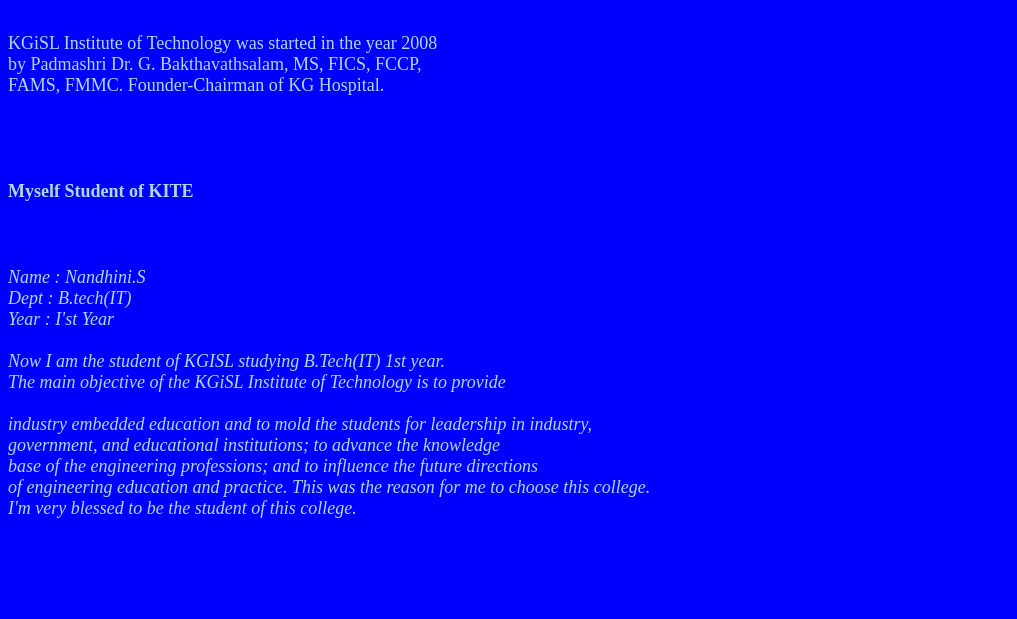
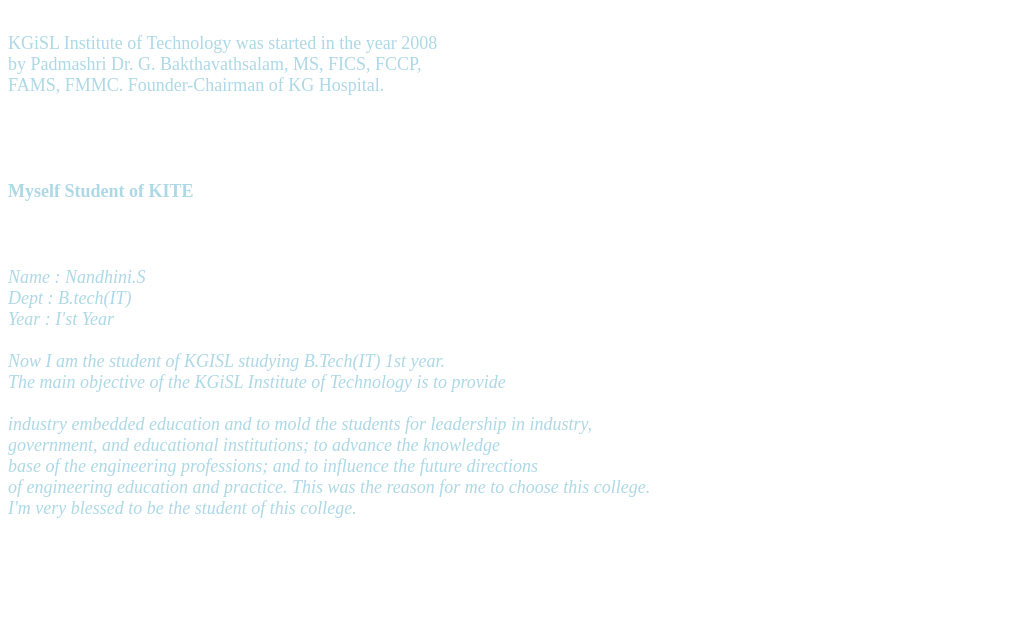
Before and after one commit to nandhinisubbu/nandhinisubbu.github.io, a plain HTML site: page index.html in a window 1280 px wide. Shown: the part 181-800 px from the top of the page, without its empty margins (0-1017 px from the left). Drawn offline with Linux system fonts and the light colour scheme.

Commit message:
index.html
new index.html

```diff
--- a/index.html
+++ b/index.html
@@ -9,7 +9,7 @@
 
 }
 </style>
-  <body bgcolor="#0000FF">
+	<body>
 <font color ="ffffff"  size ="18">
 	<center><p><font face= 'Times new roman' size= '20PT' font color= 'white'><b> KGISL Institute Of Technology</font></b></p></center>
 	<center><p><font face= 'Times new roman' size= '8PT' font color= 'white'><b> Information Technology</font></b></p></center>
```
